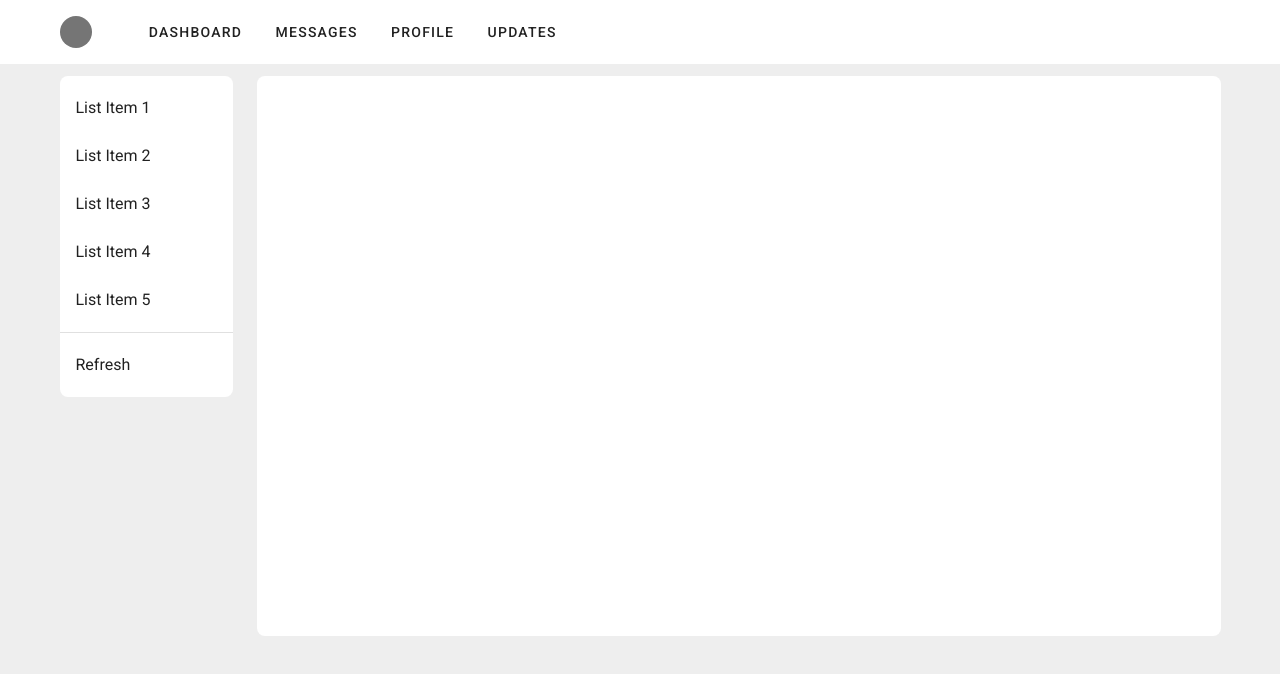
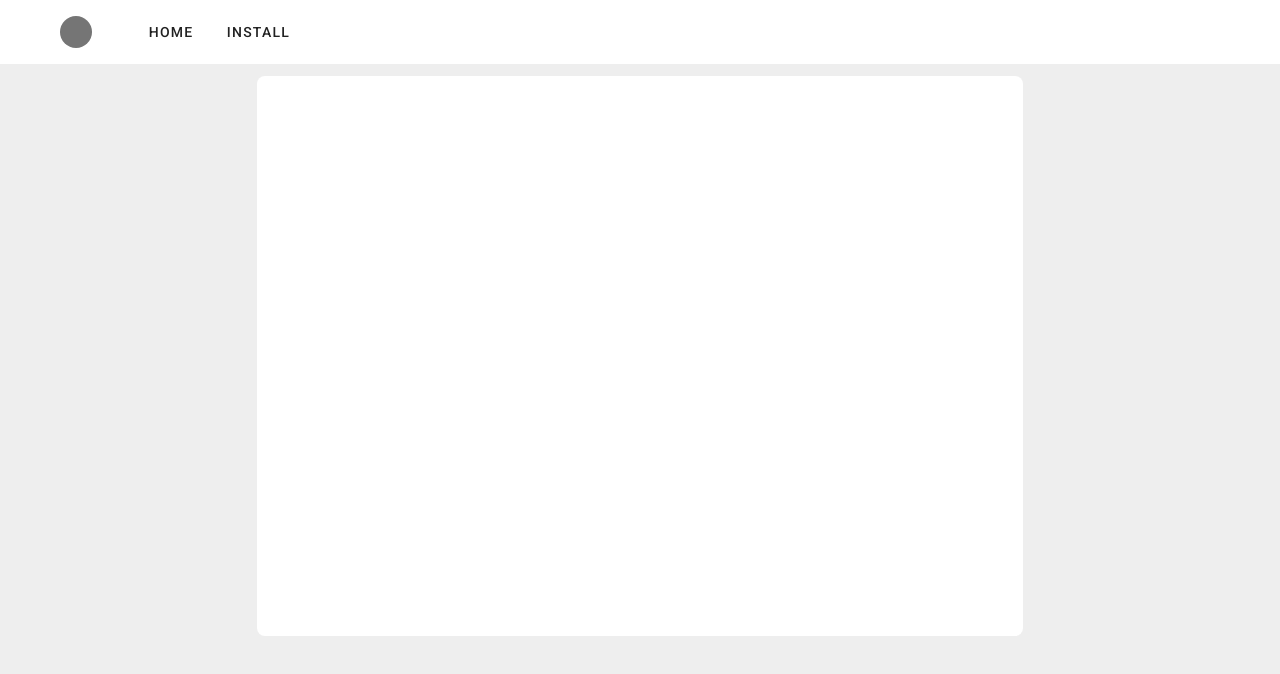
Before and after one commit to kdrag0n/android-webinstall, a Vue app: page / in a window 1280 px wide. Shown: the top 674 px of the page. Built offline with nearby package versions, Linux system fonts and the light colour scheme.

Commit message:
Update layout using 3-column wireframe

```diff
--- a/src/App.vue
+++ b/src/App.vue
@@ -17,35 +17,15 @@
         <v-main class="grey lighten-3">
             <v-container>
                 <v-row>
-                    <v-col cols="2">
-                        <v-sheet rounded="lg">
-                            <v-list color="transparent">
-                                <v-list-item v-for="n in 5" :key="n" link>
-                                    <v-list-item-content>
-                                        <v-list-item-title>
-                                            List Item {{ n }}
-                                        </v-list-item-title>
-                                    </v-list-item-content>
-                                </v-list-item>
+                    <v-col cols="12" sm="2"> </v-col>
 
-                                <v-divider class="my-2"></v-divider>
-
-                                <v-list-item link color="grey lighten-4">
-                                    <v-list-item-content>
-                                        <v-list-item-title>
-                                            Refresh
-                                        </v-list-item-title>
-                                    </v-list-item-content>
-                                </v-list-item>
-                            </v-list>
-                        </v-sheet>
-                    </v-col>
-
-                    <v-col>
+                    <v-col cols="12" sm="8">
                         <v-sheet min-height="70vh" rounded="lg">
                             <!--  -->
                         </v-sheet>
                     </v-col>
+
+                    <v-col cols="12" sm="2"> </v-col>
                 </v-row>
             </v-container>
         </v-main>
@@ -59,7 +39,7 @@ export default {
     components: {},
 
     data: () => ({
-        links: ["Dashboard", "Messages", "Profile", "Updates"],
+        links: ["Home", "Install"],
     }),
 };
 </script>
```
